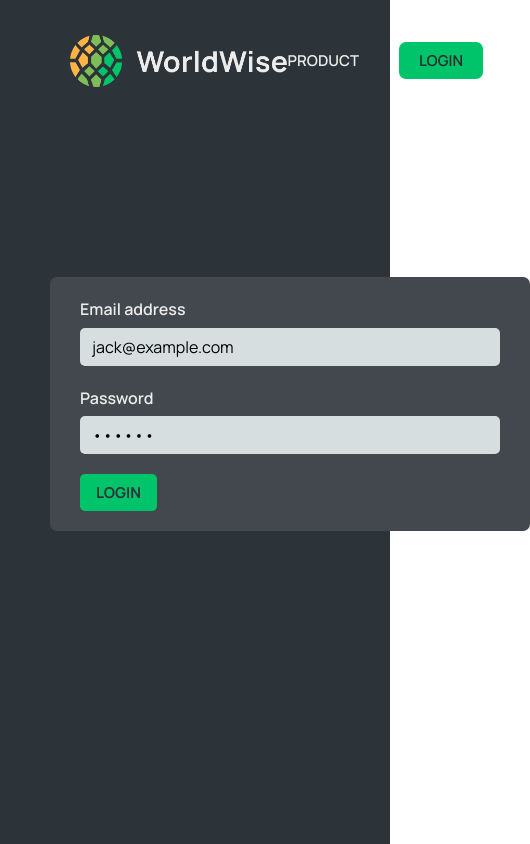
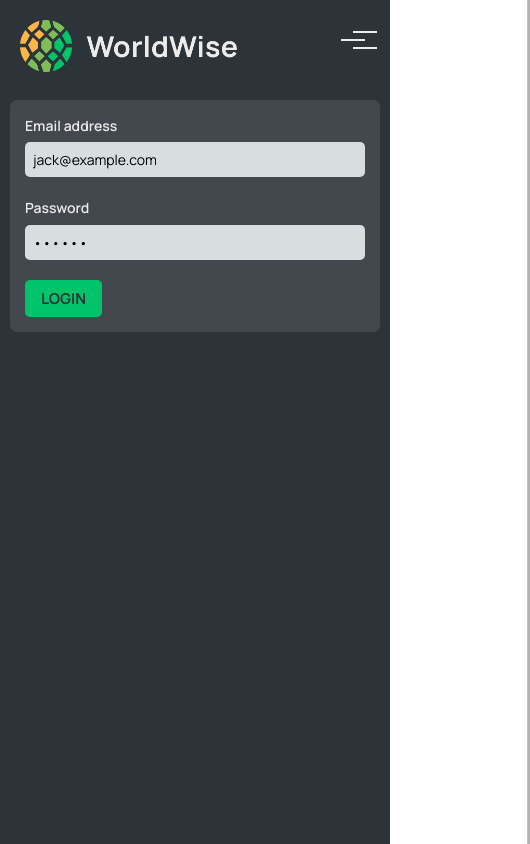
Before and after one commit to ashikibrahim07/world-wise, a React (Vite) app: page /login in a window 390 px wide. Shown: the whole page, 530 px wide, since content can reach past the window. Built offline with nearby package versions, Linux system fonts and the light colour scheme.

Commit message:
Implement Responsiveness for Homepage, Login page, applayout, user and sidebar

```diff
--- a/src/components/PageNav.jsx
+++ b/src/components/PageNav.jsx
@@ -1,14 +1,26 @@
 import { NavLink } from "react-router-dom";
+import { useState } from "react";
 import styles from "./PageNav.module.css";
 import Logo from "./Logo";
 
 const PageNav = () => {
+  const [isMenuOpen, setIsMenuOpen] = useState(false);
+
+  const toggleMenu = () => {
+    setIsMenuOpen(!isMenuOpen);
+  };
+
   return (
     <nav className={styles.nav}>
       <div className={styles.logo}>
-      <Logo />
+        <Logo />
       </div>
-      <ul>
+
+      <button className={styles.mobileMenuBtn} onClick={toggleMenu}>
+        <span className={styles.hamburger}></span>
+      </button>
+
+      <ul className={`${styles.navLinks} ${isMenuOpen ? styles.showMenu : ''}`}>
         {/* <li>
           <NavLink to="/pricing">Pricing</NavLink>
         </li> */}
--- a/src/components/PageNav.module.css
+++ b/src/components/PageNav.module.css
@@ -3,6 +3,7 @@
   align-items: center;
   justify-content: space-between;
   padding: 1rem 2rem;
+  position: relative;
 }
 
 .nav > :first-child {
@@ -19,7 +20,7 @@
   cursor: pointer;
 }
 
-.nav ul {
+.navLinks {
   list-style: none;
   display: flex;
   align-items: center;
@@ -54,3 +55,102 @@ a.ctaLink:hover,
 a.ctaLink:active {
   background-color: var(--color-brand--1);
 }
+
+/* Mobile menu button */
+.mobileMenuBtn {
+  display: none;
+  background: none;
+  border: none;
+  cursor: pointer;
+  padding: 0.5rem;
+  z-index: 1000;
+}
+
+.hamburger {
+  display: block;
+  position: relative;
+  width: 24px;
+  height: 2px;
+  background: var(--color-light--2);
+  transition: all 0.3s ease-in-out;
+}
+
+.hamburger::before,
+.hamburger::after {
+  content: '';
+  position: absolute;
+  width: 24px;
+  height: 2px;
+  background: var(--color-light--2);
+  transition: all 0.3s ease-in-out;
+}
+
+.hamburger::before {
+  transform: translateY(-8px);
+}
+
+.hamburger::after {
+  transform: translateY(8px);
+}
+
+/* Mobile styles */
+@media screen and (max-width: 768px) {
+  .mobileMenuBtn {
+    display: block;
+  }
+
+  .navLinks {
+    position: fixed;
+    top: 0;
+    right: -100%;
+    width: 70%;
+    height: 100vh;
+    flex-direction: column;
+    justify-content: center;
+    gap: 3rem;
+    transition: right 0.3s ease-in-out;
+    z-index: 999;
+
+    /* Glassmorphism styles for mobile menu */
+    background: rgba(0, 0, 0, 0.3);
+    backdrop-filter: blur(12px);
+    -webkit-backdrop-filter: blur(12px);
+    border-left: 1px solid rgba(255, 255, 255, 0.2);
+  }
+
+  .showMenu {
+    right: 0;
+  }
+
+  .showMenu + .mobileMenuBtn .hamburger {
+    background: transparent;
+  }
+
+  .showMenu + .mobileMenuBtn .hamburger::before {
+    transform: rotate(45deg);
+  }
+
+  .showMenu + .mobileMenuBtn .hamburger::after {
+    transform: rotate(-45deg);
+  }
+
+  .nav a:link,
+  .nav a:visited {
+    font-size: 1.3rem;
+  }
+}
+
+/* Small mobile styles */
+@media screen and (max-width: 480px) {
+  .nav {
+    padding: 1rem;
+  }
+
+  .logo {
+    max-height: 4rem;
+  }
+
+  .navLinks {
+    width: 65%;
+  }
+}
--- a/src/components/Sidebar.module.css
+++ b/src/components/Sidebar.module.css
@@ -5,5 +5,35 @@
   display: flex;
   flex-direction: column;
   align-items: center;
-  height: calc100vh - 4.8rem;
+  height: 100vh;
+  width: 100%;
+  transition: all 0.3s ease-in-out;
 }
+
+/* Tablet styles */
+@media screen and (max-width: 1024px) {
+  .sidebar {
+    flex-basis: 30rem;
+    padding: 2.5rem 3rem 3rem 3rem;
+  }
+}
+
+/* Mobile styles */
+@media screen and (max-width: 768px) {
+  .sidebar {
+    flex-basis: auto;
+    padding: 2rem;
+    background: rgba(0, 0, 0, 0.8);
+    backdrop-filter: blur(12px);
+    -webkit-backdrop-filter: blur(12px);
+    border-left: 1px solid rgba(255, 255, 255, 0.1);
+    box-shadow: -0.5rem 0 2rem rgba(0, 0, 0, 0.3);
+  }
+}
+
+/* Small mobile styles */
+@media screen and (max-width: 480px) {
+  .sidebar {
+    padding: 1.5rem;
+  }
+}
--- a/src/components/User.jsx
+++ b/src/components/User.jsx
@@ -13,9 +13,20 @@ function User() {
 
   return (
     <div className={styles.user}>
-      <img src={user.avatar} alt={user.name} />
-      <span>Welcome, {user.name}</span>
-      <button onClick={handleClick}>Logout</button>
+      <img
+        src={user.avatar}
+        alt={user.name}
+        title={user.name}
+      />
+      <span className={styles.welcomeText}>
+        Welcome, {user.name}
+      </span>
+      <button
+        onClick={handleClick}
+        aria-label="Logout"
+      >
+        Logout
+      </button>
     </div>
   );
 }
--- a/src/components/User.module.css
+++ b/src/components/User.module.css
@@ -13,11 +13,14 @@
   display: flex;
   align-items: center;
   gap: 1.6rem;
+  transition: all 0.3s ease;
 }
 
 .user img {
   border-radius: 100px;
   height: 4rem;
+  width: 4rem;
+  object-fit: cover;
 }
 
 .user button {
@@ -31,4 +34,72 @@
   font-weight: 700;
   text-transform: uppercase;
   cursor: pointer;
+  transition: all 0.3s ease;
 }
+
+.user button:hover {
+  background-color: var(--color-brand--1);
+  color: var(--color-dark--0);
+}
+
+/* Tablet styles */
+@media screen and (max-width: 1024px) {
+  .user {
+    top: 3.5rem;
+    right: 3.5rem;
+    padding: 0.8rem 1.2rem;
+    font-size: 1.4rem;
+  }
+
+  .user img {
+    height: 3.5rem;
+    width: 3.5rem;
+  }
+}
+
+/* Mobile styles */
+@media screen and (max-width: 768px) {
+  .user {
+    top: 3rem;
+    right: 3rem;
+    padding: 0.7rem 1rem;
+    font-size: 1.3rem;
+    gap: 1.2rem;
+  }
+
+  .user img {
+    height: 3.2rem;
+    width: 3.2rem;
+  }
+
+  .user button {
+    padding: 0.5rem 1rem;
+    font-size: 1.1rem;
+  }
+}
+
+/* Small mobile styles */
+@media screen and (max-width: 480px) {
+  .user {
+    top: 2.5rem;
+    right: 1.5rem;
+    padding: 0.6rem 0.8rem;
+    font-size: 1.2rem;
+    gap: 1rem;
+  }
+
+  .user img {
+    height: 2.8rem;
+    width: 2.8rem;
+  }
+
+  .user button {
+    padding: 0.4rem 0.8rem;
+    font-size: 1rem;
+  }
+
+  /* Hide welcome text on very small screens */
+  .user span {
+    display: none;
+  }
+}
--- a/src/pages/AppLayout.module.css
+++ b/src/pages/AppLayout.module.css
@@ -4,3 +4,130 @@
   display: flex;
   position: relative;
 }
+
+.mainContent {
+  flex: 1;
+  position: relative;
+  height: 100%;
+}
+
+/* Mobile menu button */
+.mobileMenuBtn {
+  display: none;
+  position: fixed;
+  top: 8rem;
+  right: 2rem;
+  z-index: 1000;
+  background: var(--color-dark--1);
+  border: none;
+  border-radius: 25%;
+  width: 5rem;
+  height: 5rem;
+  cursor: pointer;
+  padding: 0.8rem;
+  transition: all 0.3s ease;
+  box-shadow: 0 0.8rem 2.4rem rgba(36, 42, 46, 0.5);
+}
+
+.hamburger {
+  display: block;
+  position: relative;
+  width: 100%;
+  height: 2px;
+  margin-left: -5px;
+  background: var(--color-light--2);
+  transition: all 0.3s ease-in-out;
+}
+
+.hamburger::before,
+.hamburger::after {
+  content: '';
+  position: absolute;
+  width: 100%;
+  height: 2px;
+  background: var(--color-light--2);
+  transition: all 0.3s ease-in-out;
+}
+
+.hamburger::before {
+  transform: translateY(-8px);
+}
+
+.hamburger::after {
+  transform: translateY(8px);
+}
+
+/* Overlay for mobile */
+.overlay {
+  display: none;
+  position: fixed;
+  top: 0;
+  left: 0;
+  right: 0;
+  bottom: 0;
+  background-color: rgba(0, 0, 0, 0.5);
+  z-index: 998;
+}
+
+/* Tablet styles */
+@media screen and (max-width: 1024px) {
+  .sidebarContainer {
+    width: 30rem;
+    padding: 2.5rem 3rem 3rem 3rem;
+  }
+}
+
+/* Mobile styles */
+@media screen and (max-width: 768px) {
+  .mobileMenuBtn {
+    display: block;
+  }
+
+  .sidebarContainer {
+    position: fixed;
+    top: 0;
+    right: 0;
+    width: 80%;
+    max-width: 34rem;
+    height: 100vh;
+    z-index: 999;
+    transform: translateX(100%);
+    transition: transform 0.3s ease-in-out;
+  }
+
+  .sidebarContainer.open {
+    transform: translateX(0);
+  }
+
+  .overlay {
+    display: block;
+  }
+
+  /* Hamburger animation */
+  .mobileMenuBtn.active .hamburger {
+    background: transparent;
+  }
+
+  .mobileMenuBtn.active .hamburger::before {
+    transform: rotate(45deg);
+  }
+
+  .mobileMenuBtn.active .hamburger::after {
+    transform: rotate(-45deg);
+  }
+}
+
+/* Small mobile styles */
+@media screen and (max-width: 480px) {
+  .mobileMenuBtn {
+    top: 7rem;
+    right: 1.5rem;
+    width: 3.5rem;
+    height: 3.5rem;
+  }
+
+  .sidebarContainer {
+    width: 100%;
+    max-width: none;
+  }
+}
--- a/src/pages/Applayout.jsx
+++ b/src/pages/Applayout.jsx
@@ -1,3 +1,4 @@
+import { useState } from "react";
 import Sidebar from "../components/Sidebar";
 import Map from "../components/Map";
 
@@ -5,11 +6,34 @@ import styles from "./AppLayout.module.css";
 import User from "../components/User";
 
 function Applayout() {
+  const [isSidebarOpen, setIsSidebarOpen] = useState(false);
+
+  const toggleSidebar = () => {
+    setIsSidebarOpen(!isSidebarOpen);
+  };
+
   return (
     <div className={styles.app}>
-      <Sidebar />
-      <Map />
-      <User />
+      <button
+        className={`${styles.mobileMenuBtn} ${isSidebarOpen ? styles.active : ''}`}
+        onClick={toggleSidebar}
+        aria-label="Toggle sidebar"
+      >
+        <span className={styles.hamburger}></span>
+      </button>
+
+      <div className={`${styles.sidebarContainer} ${isSidebarOpen ? styles.open : ''}`}>
+        <Sidebar />
+      </div>
+
+      <div className={styles.mainContent}>
+        <Map />
+        <User />
+      </div>
+
+      {isSidebarOpen && (
+        <div className={styles.overlay} onClick={toggleSidebar} />
+      )}
     </div>
   );
 }
--- a/src/pages/Homepage.module.css
+++ b/src/pages/Homepage.module.css
@@ -31,3 +31,50 @@
   color: var(--color-light--1);
   margin-bottom: 2.5rem;
 }
+
+/* Tablet styles */
+@media screen and (max-width: 1024px) {
+  .homepage {
+    padding: 2rem 3rem;
+  }
+
+  .homepage h1 {
+    font-size: 3.5rem;
+  }
+
+  .homepage h2 {
+    font-size: 1.6rem;
+    width: 95%;
+  }
+}
+
+/* Mobile styles */
+@media screen and (max-width: 768px) {
+  .homepage {
+    padding: 1.5rem 2rem;
+  }
+
+  .homepage h1 {
+    font-size: 2.8rem;
+  }
+
+  .homepage h2 {
+    font-size: 1.4rem;
+    width: 100%;
+  }
+}
+
+/* Small mobile styles */
+@media screen and (max-width: 480px) {
+  .homepage {
+    padding: 1rem;
+  }
+
+  .homepage h1 {
+    font-size: 2.2rem;
+  }
+
+  .homepage h2 {
+    font-size: 1.2rem;
+  }
+}
--- a/src/pages/Login.jsx
+++ b/src/pages/Login.jsx
@@ -12,11 +12,21 @@ export default function Login() {
   // PRE-FILL FOR DEV PURPOSES
   const [email, setEmail] = useState("jack@example.com");
   const [password, setPassword] = useState("qwerty");
+  const [isLoading, setIsLoading] = useState(false);
 
-  function handleSubmit(e) {
+  async function handleSubmit(e) {
     e.preventDefault();
+    setIsLoading(true);
 
-    if (email && password) login(email, password);
+    if (email && password) {
+      try {
+        await login(email, password);
+      } catch (error) {
+        console.error("Login failed:", error);
+      } finally {
+        setIsLoading(false);
+      }
+    }
   }
 
   useEffect(() => {
@@ -34,6 +44,10 @@ export default function Login() {
             id="email"
             onChange={(e) => setEmail(e.target.value)}
             value={email}
+            required
+            autoComplete="email"
+            placeholder="Enter your email"
+            disabled={isLoading}
           />
         </div>
 
@@ -44,11 +58,17 @@ export default function Login() {
             id="password"
             onChange={(e) => setPassword(e.target.value)}
             value={password}
+            required
+            autoComplete="current-password"
+            placeholder="Enter your password"
+            disabled={isLoading}
           />
         </div>
 
         <div>
-          <Button type="primary">Login</Button>
+          <Button type="primary" disabled={isLoading}>
+            {isLoading ? "Logging in..." : "Login"}
+          </Button>
         </div>
       </form>
     </main>
--- a/src/pages/Login.module.css
+++ b/src/pages/Login.module.css
@@ -13,7 +13,7 @@
   flex-direction: column;
   gap: 2rem;
   width: 48rem;
-  margin: 18rem auto;
+  margin: 8rem auto;
 }
 
 .row {
@@ -21,3 +21,50 @@
   flex-direction: column;
   gap: 0.5rem;
 }
+
+/* Tablet styles */
+@media screen and (max-width: 1024px) {
+  .login {
+    padding: 2rem 3rem;
+  }
+
+  .form {
+    width: 42rem;
+    margin: 6rem auto;
+  }
+}
+
+/* Mobile styles */
+@media screen and (max-width: 768px) {
+  .login {
+    padding: 1.5rem 2rem;
+  }
+
+  .form {
+    width: 100%;
+    max-width: 42rem;
+    margin: 4rem auto;
+    padding: 1.5rem 2rem;
+  }
+}
+
+/* Small mobile styles */
+@media screen and (max-width: 480px) {
+  .login {
+    padding: 1rem;
+  }
+
+  .form {
+    margin: 3rem auto;
+    padding: 1.5rem;
+  }
+
+  .row input {
+    font-size: 1.4rem;
+    padding: 0.8rem;
+  }
+
+  .row label {
+    font-size: 1.4rem;
+  }
+}
```
